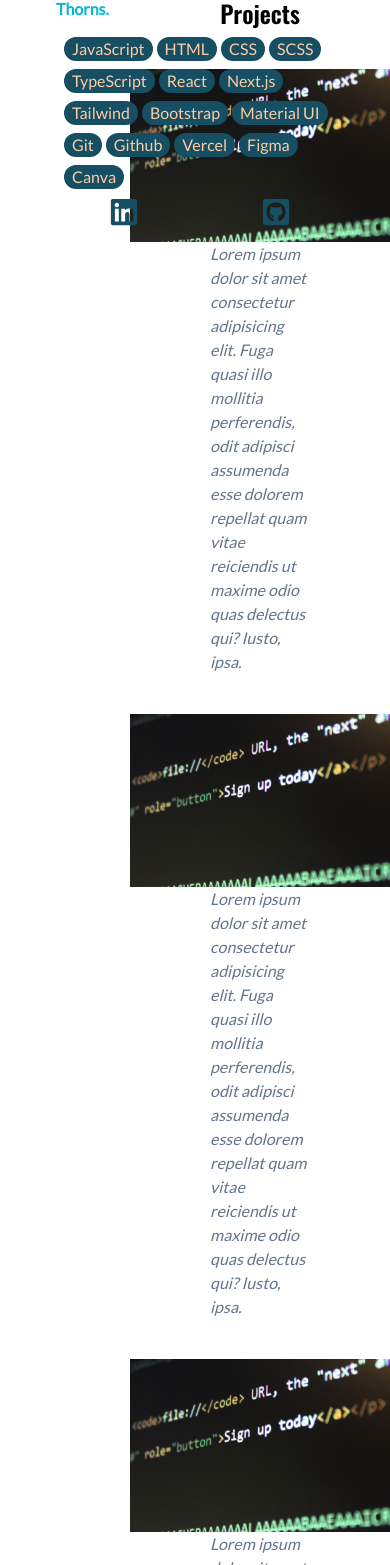
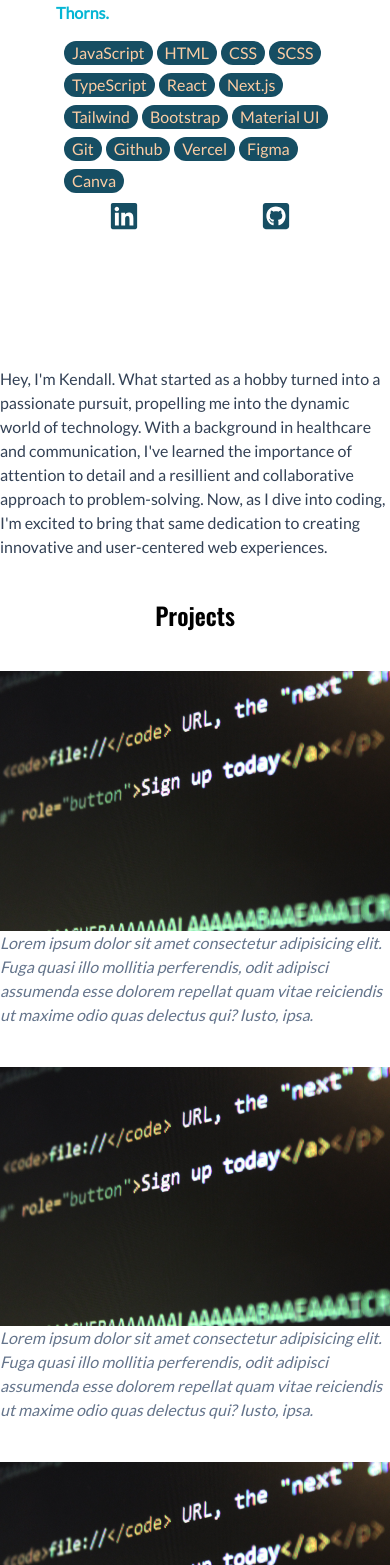
Before and after one commit to kendalljk/kendall-portfolio, a Next.js app: page / in a window 390 px wide. Shown: the part 435-2000 px from the top of the page. Built offline with nearby package versions, Linux system fonts and the light colour scheme.

Commit message:
add mobile responsive

```diff
--- a/src/app/page.tsx
+++ b/src/app/page.tsx
@@ -29,11 +29,15 @@ export default function Home() {
             />
             {!loading && <Navigation />}
             {!loading && <Sidebar />}
-            <section className={`about ${hideDuringLoading(loading)} flex justify-end`}>
+            <section
+                className={`about ${hideDuringLoading(
+                    loading
+                )} flex justify-end`}
+            >
                 <div className="flex min-w-full">
                     <div className="w-full mt-20 flex justify-end">
-                        <div className="w-2/3">
-                            <p className="text-slate-00">
+                        <div className="lg:w-2/3 sm:w-full">
+                            <p className="text-slate-700">
                                 {`Hey, I'm Kendall. What started as a hobby turned
                             into a passionate pursuit, propelling me into the
                             dynamic world of technology. With a background in
@@ -48,8 +52,12 @@ export default function Home() {
                     </div>
                 </div>
             </section>
-            <section className={`projects ${hideDuringLoading(loading)} flex justify-end`}>
-                <div className="flex w-2/3 justify-end">
+            <section
+                className={`projects ${hideDuringLoading(
+                    loading
+                )} flex justify-end`}
+            >
+                <div className="flex lg:w-2/3 sm:w-full justify-end">
                     <div className=" mt-10 flex justify-center">
                         <div className="flex flex-col items-center">
                             <h1 className="text-2xl">Projects</h1>
@@ -60,7 +68,7 @@ export default function Home() {
                                 height={100}
                                 className="mt-10"
                             />
-                            <p className="mx-20 text-slate-500 italic">
+                            <p className="text-slate-500 italic">
                                 Lorem ipsum dolor sit amet consectetur
                                 adipisicing elit. Fuga quasi illo mollitia
                                 perferendis, odit adipisci assumenda esse
@@ -74,7 +82,7 @@ export default function Home() {
                                 height={100}
                                 className="mt-10"
                             />
-                            <p className="mx-20 text-slate-500 italic">
+                            <p className="text-slate-500 italic">
                                 Lorem ipsum dolor sit amet consectetur
                                 adipisicing elit. Fuga quasi illo mollitia
                                 perferendis, odit adipisci assumenda esse
@@ -88,7 +96,7 @@ export default function Home() {
                                 height={100}
                                 className="mt-10"
                             />
-                            <p className="mx-20 text-slate-500 italic">
+                            <p className="text-slate-500 italic">
                                 Lorem ipsum dolor sit amet consectetur
                                 adipisicing elit. Fuga quasi illo mollitia
                                 perferendis, odit adipisci assumenda esse
--- a/src/components/Sidebar.tsx
+++ b/src/components/Sidebar.tsx
@@ -5,11 +5,11 @@ import { FaLinkedin, FaGithubSquare } from "react-icons/fa";
 
 export default function Sidebar() {
     return (
-        <div className="fixed left-0 flex flex-col mt-20 mx-10 w-80 mb-10 p-2">
+        <div className="lg:fixed sm:relative left-0 flex lg:flex-col md:flex-row mt-20 mx-10 w-80 mb-10 p-2 lg:w-1/5 ">
             <div className="flex flex-col h-full justify-between">
                 <div className="flex flex-col w-full ">
                     <div className="flex">
-                        <div className="w-2/3">
+                        <div className="lg:w-2/3">
                             <Image
                                 src={profilePic}
                                 alt="Kendall Cercone photo"
```
